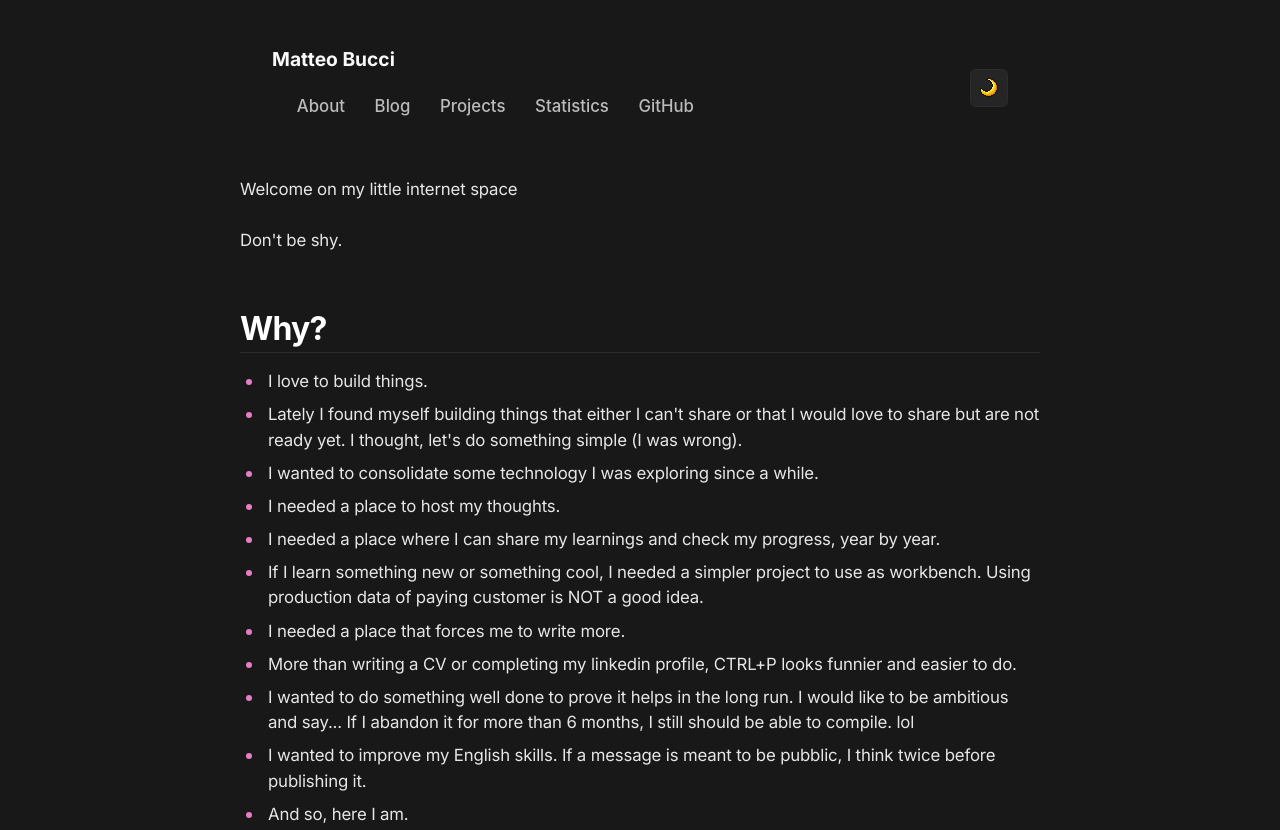
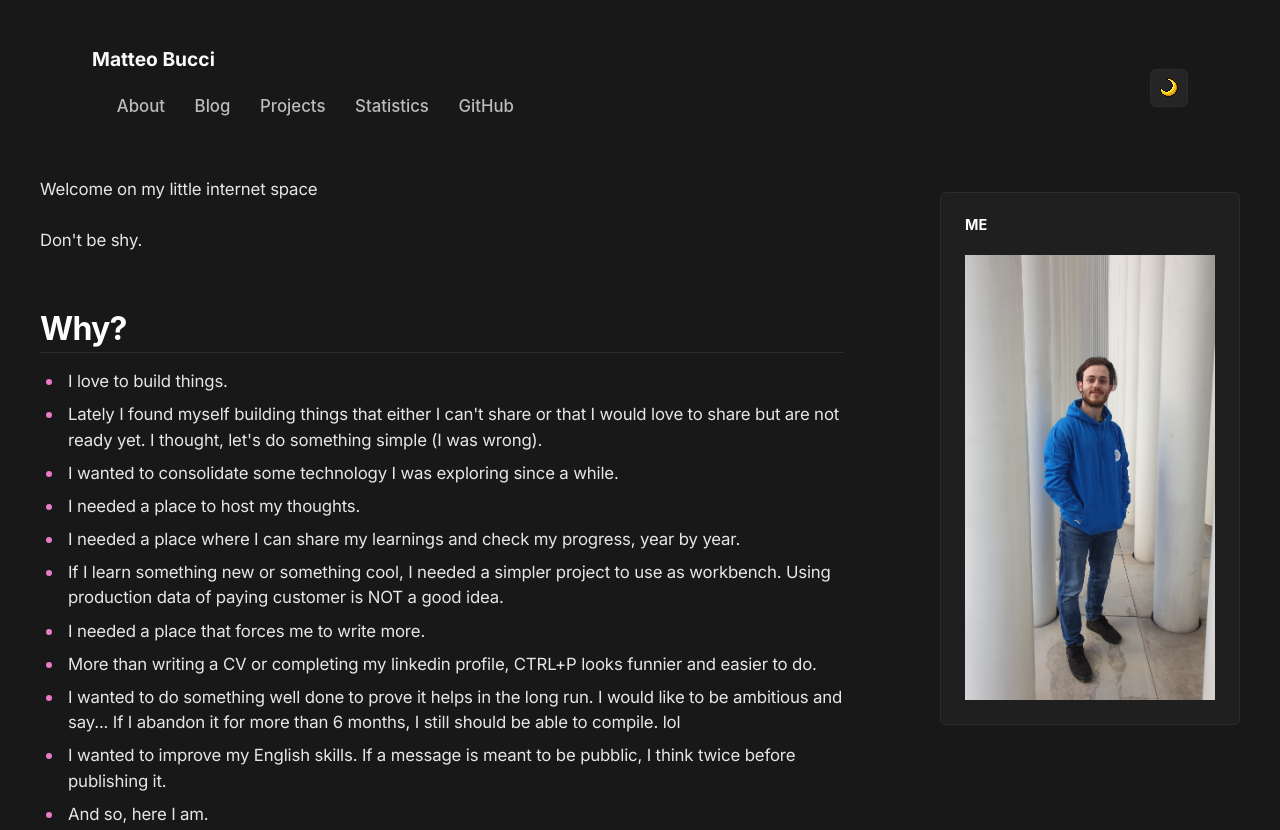
Before and after one commit to matteobucci/matteo-bucci, a Gatsby site: page / in a window 1280 px wide. Shown: the top 830 px of the page. Built offline with nearby package versions, Linux system fonts and the light colour scheme; Gatsby itself is replaced by a stand-in of ours; some icons are missing.

Commit message:
Basic grid structure and pictures of me!

```diff
--- a/src/components/layout.module.css
+++ b/src/components/layout.module.css
@@ -1,4 +1,4 @@
 .container {
     margin: auto;
-    max-width: 800px;
+    max-width: 1200px;
 }
--- /dev/null
+++ b/src/components/sidebar.js
@@ -0,0 +1,13 @@
+import React from "react";
+import me from "../images/matteo-2021.jpg";
+
+export const AboutSidebar = () => {
+  return (
+    <aside className="post-sidebar">
+      <div className="post-sidebar-card">
+        <h2>Me</h2>
+        <img src={me} alt="Matteo Bucci" />
+      </div>
+    </aside>
+  );
+};
--- a/src/pages/index.js
+++ b/src/pages/index.js
@@ -1,15 +1,13 @@
-// Step 1: Import React
 import * as React from "react";
 import { StaticImage } from "gatsby-plugin-image";
 import Layout from "../components/layout";
 import Seo from "../components/seo";
-import { graphql } from "gatsby";
+import { AboutSidebar } from "../components/sidebar";
 
-// Step 2: Define your component
 const IndexPage = () => {
   return (
+    <div class="grid">
       <div>
-
         <p>Welcome on my little internet space</p>
 
         <p>Don't be shy.</p>
@@ -19,31 +17,32 @@ const IndexPage = () => {
           <li>I love to build things.</li>
           <li>
             Lately I found myself building things that either I can't share or
-          that I would love to share but are not ready yet. I thought, let's do
-          something simple (I was wrong).
+            that I would love to share but are not ready yet. I thought, let's
+            do something simple (I was wrong).
           </li>
           <li>
-          I wanted to consolidate some technology I was exploring since a while.
+            I wanted to consolidate some technology I was exploring since a
+            while.
           </li>
           <li>I needed a place to host my thoughts.</li>
           <li>
-          I needed a place where I can share my learnings and check my progress,
-          year by year.
+            I needed a place where I can share my learnings and check my
+            progress, year by year.
           </li>
           <li>
-          If I learn something new or something cool, I needed a simpler project
-          to use as workbench. Using production data of paying customer is NOT a
-          good idea.
+            If I learn something new or something cool, I needed a simpler
+            project to use as workbench. Using production data of paying
+            customer is NOT a good idea.
           </li>
           <li>I needed a place that forces me to write more.</li>
           <li>
-          More than writing a CV or completing my linkedin profile, CTRL+P looks
-          funnier and easier to do.
+            More than writing a CV or completing my linkedin profile, CTRL+P
+            looks funnier and easier to do.
           </li>
           <li>
-          I wanted to do something well done to prove it helps in the long run.
-          I would like to be ambitious and say... If I abandon it for more than
-          6 months, I still should be able to compile. lol
+            I wanted to do something well done to prove it helps in the long
+            run. I would like to be ambitious and say... If I abandon it for
+            more than 6 months, I still should be able to compile. lol
           </li>
           <li>
             I wanted to improve my English skills. If a message is meant to be
@@ -61,6 +60,8 @@ const IndexPage = () => {
           src="../images/matteo-2003.jpg"
         />
       </div>
+      <AboutSidebar />
+    </div>
   );
 };
 
```
Also changed, not shown: README.md, src/images/matteo-2021.jpg (added), src/images/matteo-2022-mountain.jpg (added). Lines whose indentation alone changed are shown as unchanged.
